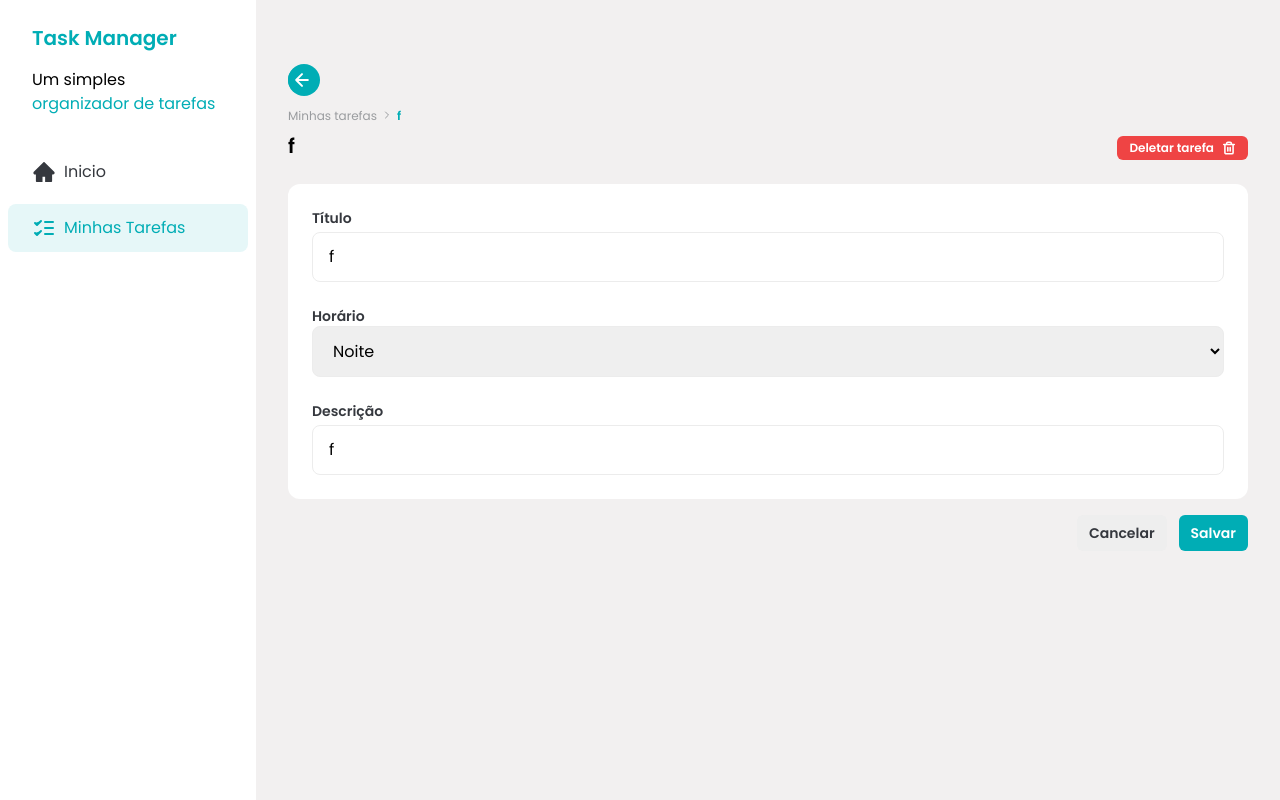
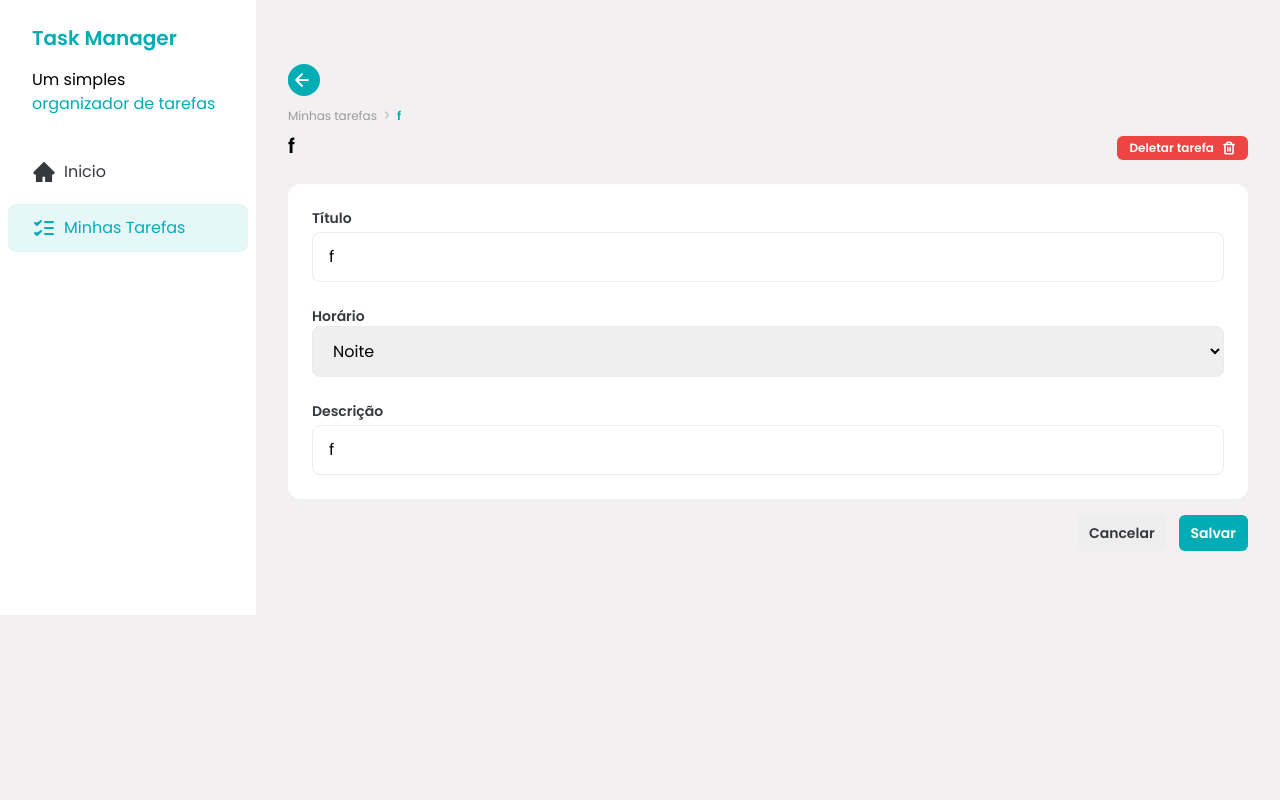
Before and after one commit to DouglasRamosP/task-manager, a React (Vite) app: page /tasks/0396f20a-c689-44d6-8330-b90ae7ded1a2 in a window 1280 px wide. Built offline with nearby package versions, Linux system fonts and the light colour scheme; data requests are answered from the project's data file.

Commit message:
fix(layout): make sidebar stretch with page content instead of fixed screen height

```diff
--- a/src/components/Sidebar.jsx
+++ b/src/components/Sidebar.jsx
@@ -4,7 +4,7 @@ import SidebarButton from "./SidebarButton"
 
 const Sidebar = () => {
   return (
-    <div className="h-screen w-64 min-w-64 bg-white">
+    <div className="w-64 min-w-64 self-stretch bg-white">
       <div className="px-8 py-6">
         <h1 className="mb-4 text-xl font-semibold text-brand-primary">
           Task Manager
--- a/src/pages/Home.jsx
+++ b/src/pages/Home.jsx
@@ -52,7 +52,7 @@ const HomePage = () => {
   )
 
   return (
-    <div className="flex">
+    <div className="flex min-h-screen">
       <Toaster />
       <Sidebar />
 
```
